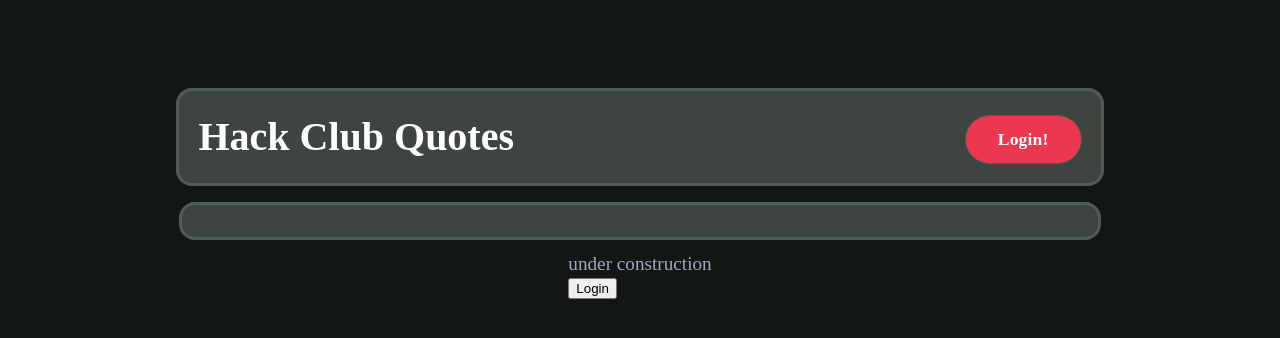
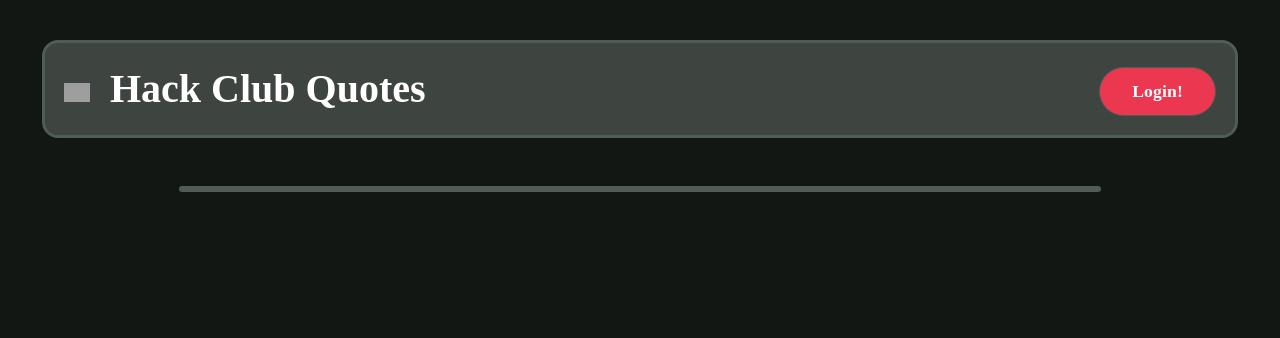
Before and after one commit to qwikster/hc-quotes, a FastAPI app: page / in a window 1280 px wide. Shown: the top 338 px of the page. Run offline with FastAPI, Linux system fonts and the light colour scheme; data that the repository does not hold is empty; some web fonts are replaced; grey boxes are pictures that could not be loaded.

Commit message:
homepage style

```diff
--- a/static/css/style.css
+++ b/static/css/style.css
@@ -99,11 +99,11 @@
 
 .homep {
     margin-top: 1rem !important;
+    padding: 0px 1rem;
 }
 
 .head {
-    width: 69vw;
-    max-width: 900px;
+    width: 90vw;
 
     display: flex;
     align-items: center;
@@ -115,7 +115,8 @@
     background-color: var(--panel);
     color: var(--fg);
 
-    margin-top: 5rem;
+    margin-bottom: 2rem;
+    margin-top: 2rem;
     padding: 1rem 1.2rem;
 }
 
@@ -245,10 +246,13 @@
     align-items: center;
     justify-content: space-between;
     gap: 1rem;
-    padding: 1rem;
     border-bottom: 1px solid #ccc;
     width: 100%;
     box-sizing: border-box;
+}
+
+.vote-cont:last-child {
+    border-bottom: none;
 }
 
 .quote-contain {
@@ -257,10 +261,13 @@
 
 .quote {
     text-align: left;
+    margin-top: 0.3rem;
 }
 
 .author {
     text-align: left;
+    margin-top: 0px;
+    align-self: flex-end;
 }
 
 .vote-buttons {
--- a/static/index.html
+++ b/static/index.html
@@ -7,16 +7,13 @@
     </head>
     <body>
         <div class="head">
-            <h1>Hack Club Quotes</h1>
-            <button class="login">Login!</button>
+            <h1>
+                <img src="https://assets.hackclub.com/icon-rounded.svg", width="26rem">
+                &nbsp;Hack Club Quotes</h1>
+            <a href="/login"><button class="login">Login!</button></a>
         </div>
         <div class="panel homep" id = "quotes-all">
             <!-- elements added here with js -->
-        </div>
-        <div id="home-div">
-
-            <p>under construction</p>
-            <a href="/login"><button id="login-button">Login</button></a>
         </div>
     </body>
     <script src="/js/script.js"></script>
```
